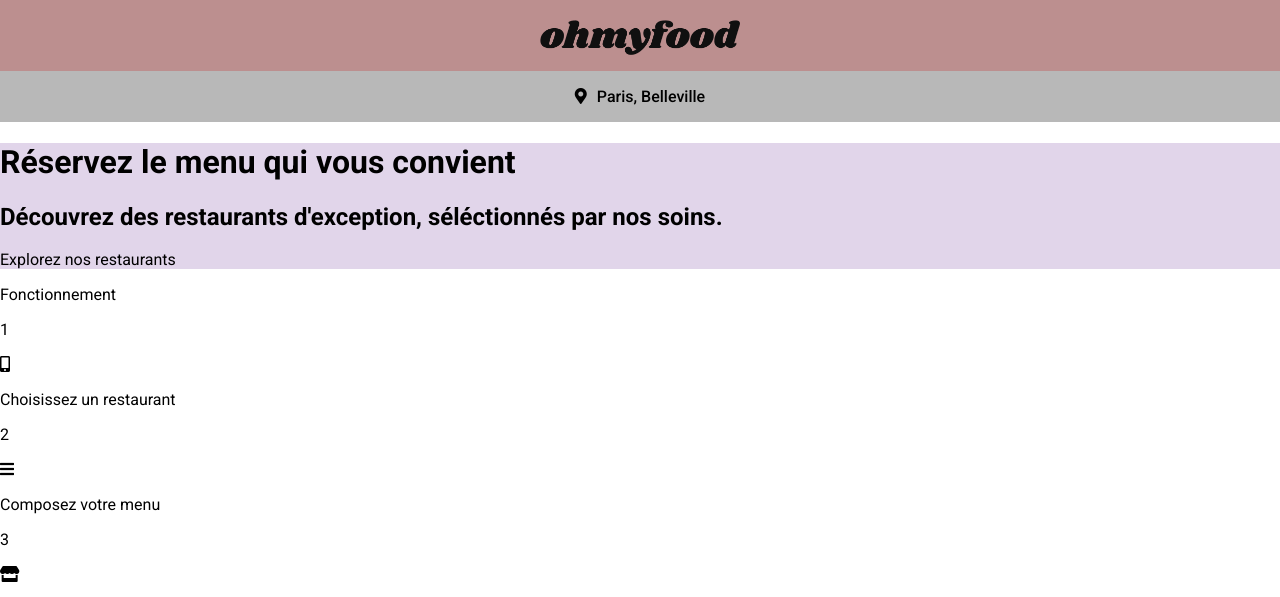
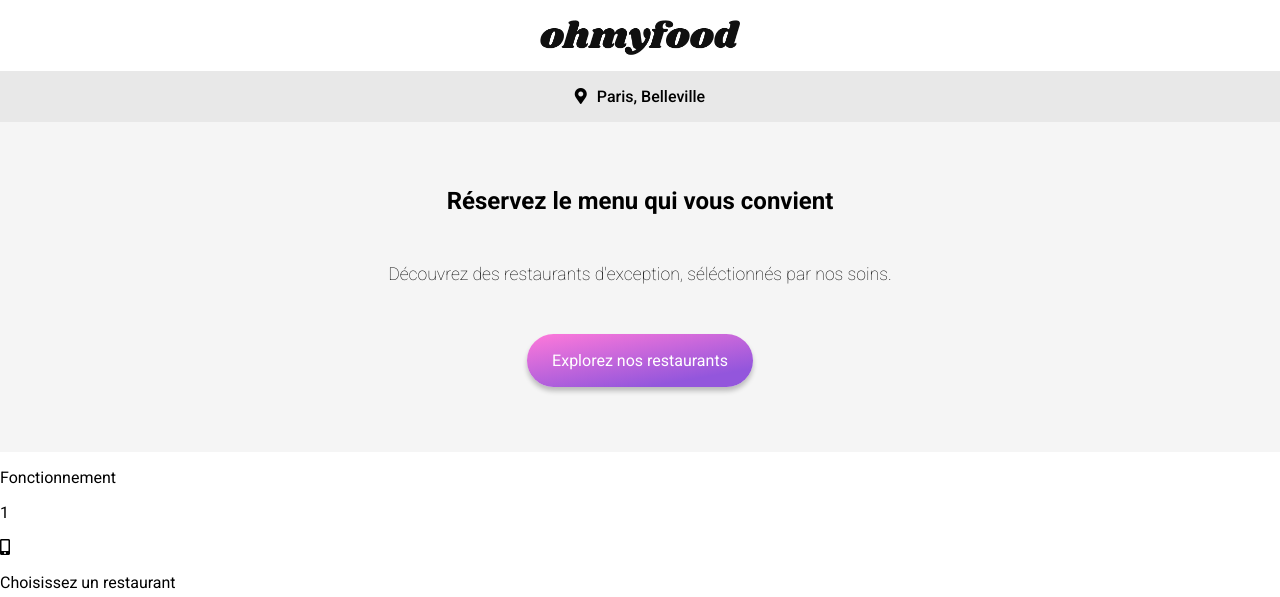
Before and after one commit to Guillaume-Gozillon/ohmyfood, a website: page index.html in a window 1280 px wide. Shown: the top 597 px of the page. Drawn offline with Linux system fonts and the light colour scheme; a web font is replaced by a local one.

Commit message:
progress on the CSS part

```diff
--- a/index.html
+++ b/index.html
@@ -22,13 +22,13 @@
         <div class="headline__container">
             <h1>Réservez le menu qui vous convient</h1>
             <h2>Découvrez des restaurants d'exception, séléctionnés par nos soins.</h2>
-            <div>
+            <div class="btn">
                 <p>Explorez nos restaurants</p>
             </div>
         </div>
     </header>
     <main class="container__cta">
-        <div class="btn">
+        <div>
             <p>Fonctionnement</p>
         </div>
         <div class="btn__menu">
--- a/sass/components/_buttons.scss
+++ b/sass/components/_buttons.scss
@@ -0,0 +1,10 @@
+.btn{
+    background: linear-gradient(-10deg, $colour-primary 20%, $colour-secondary);
+    padding: 1px 25px;
+    border-radius: 50px;
+    color: white;
+    box-shadow: 0px 4px 5px rgba(0, 0, 0, 0.24);
+    &:hover{
+        box-shadow: none;
+    }
+}
--- a/sass/layout/_header.scss
+++ b/sass/layout/_header.scss
@@ -1,8 +1,11 @@
+h1{
+    font-size: $header-title-size;
+}
+
 .main_header{
     text-align: center;
     width: 100%;
     padding: 20px 0 12px;
-    background-color: rosybrown;
 }
 
 .container__location{
@@ -10,12 +13,27 @@
     justify-content: center;
     align-items: center;
     font-weight: 500;
-    background-color: rgba(128, 128, 128, 0.562);
+    background-color: rgba(128, 128, 128, 0.185);
     & p{
         margin-left: 10px;
     }
 }
 
 .headline__container{
-    background-color: rgba(76, 0, 130, 0.164);
+    background-color: rgba(196, 196, 196, 0.164);
+    height: 250px;
+    display: flex;
+    padding: 40px 50px;
+    flex-direction: column;
+    align-items: center;
+    text-align: center;
+    justify-content: space-around;
+    & h1{
+        margin: 0;
+    }
+    & h2{
+        margin: 0;
+        font-size: $secondary-title-size - 0.2em;
+        font-weight: 100;
+    }
 }
--- a/sass/utils/_variables.scss
+++ b/sass/utils/_variables.scss
@@ -1,3 +1,6 @@
 $colour-primary: #9356DC;
 $colour-secondary: #FF79DA;
 $colour-tertiary: #99E2D0;
+
+$header-title-size: 1.5em;
+$secondary-title-size: 1.3em;
```
Also changed, not shown: public/css/style.css, 1 other file.
